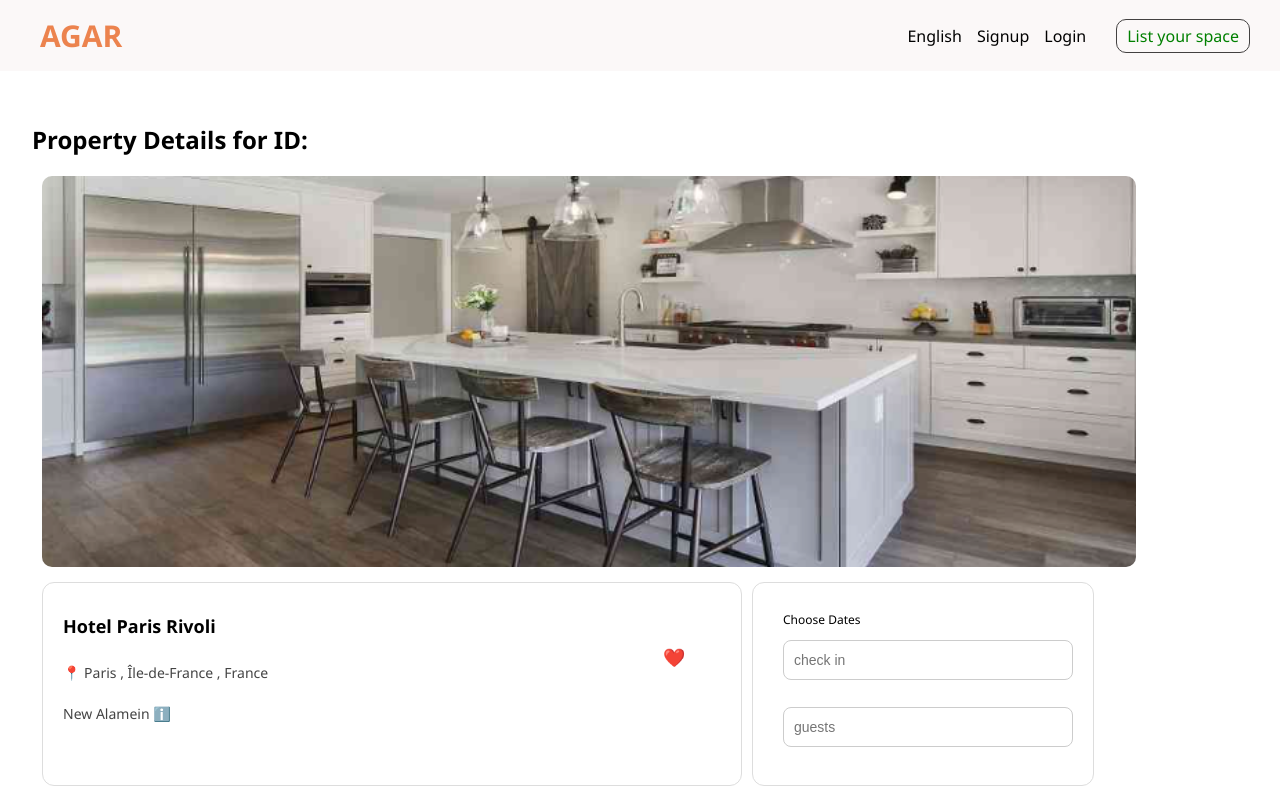
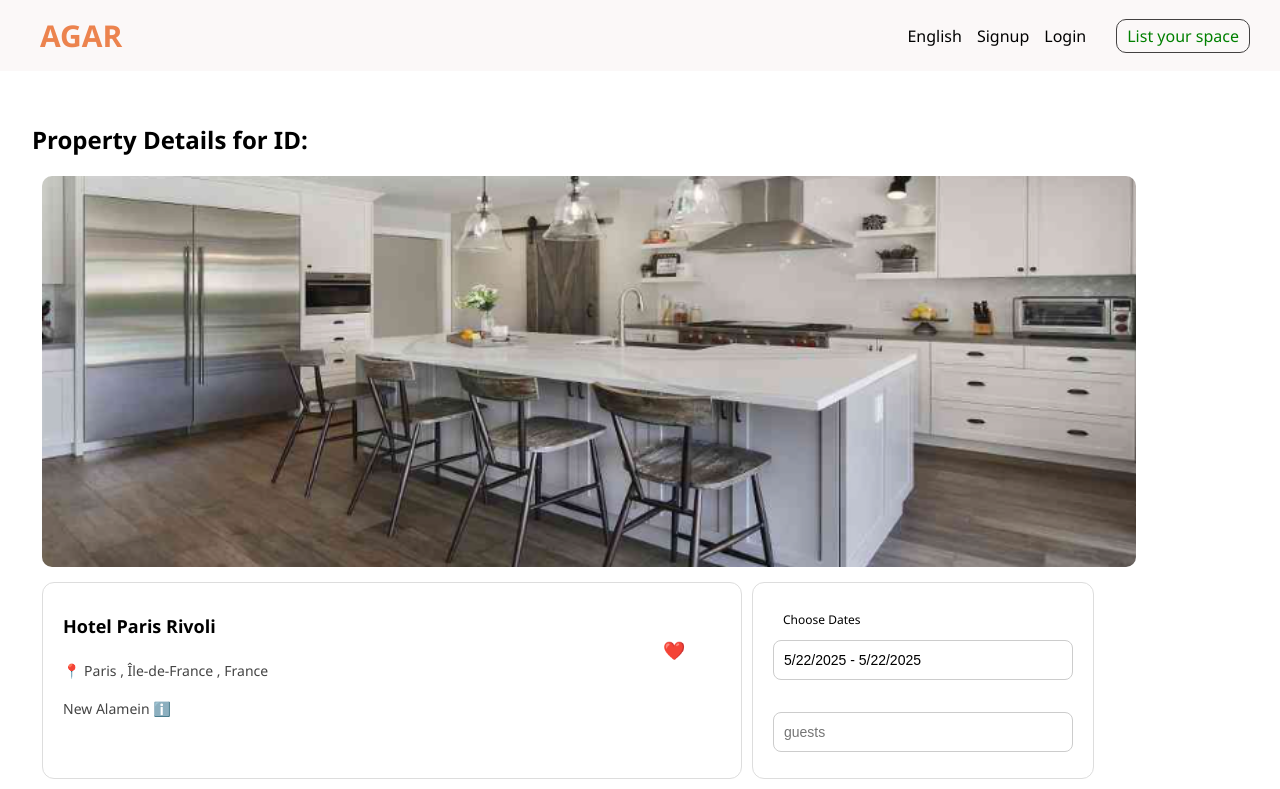
Before and after one commit to revyark/Property-listing-website, a React (Create React App) app: page /property/1 in a window 1280 px wide. Shown: the top 789 px of the page. Built offline with nearby package versions, Linux system fonts and the light colour scheme.

Commit message:
added dropdown check in dates and dummy listing page routed

```diff
--- a/src/App.js
+++ b/src/App.js
@@ -1,9 +1,10 @@
 import { createBrowserRouter, RouterProvider } from "react-router-dom";
-import RootLayout from "./components/RootLayout";
+import RootLayout from "./components/RootLayout.js";
 import Signup from "./components/signup";
 import Login from "./components/login";
 import Home from "./components/Home"; // This will hold your homepage content
 import PropertyDetails from "./components/PropertyDetails.js";
+import Listing from "./components/Listing.js";
 const router = createBrowserRouter([
   {
     path: "/",
@@ -12,6 +13,7 @@ const router = createBrowserRouter([
       { path: "", element: <Home /> }, // Homepage content
       { path: "signup", element: <Signup /> },
       { path: "login", element: <Login /> },
+      {path: "list",element: <Listing/>},
        { path: "property/:id", element: <PropertyDetails /> }
     ]
   },
--- a/src/components/CarosuelStyles.css
+++ b/src/components/CarosuelStyles.css
@@ -31,6 +31,7 @@
     font-size: 2.5rem;
     font-weight: bold;
     margin-bottom: 1rem;
+    color:white;
 }
 .carousel-subtitle {
     font-size: 1.25rem;
--- /dev/null
+++ b/src/components/Listing.js
@@ -0,0 +1,7 @@
+import React from 'react'
+
+export default function Listing() {
+  return (
+    <div>Listing</div>
+  )
+}
--- a/src/components/Navigation.js
+++ b/src/components/Navigation.js
@@ -13,7 +13,7 @@ function Navi(){
             <a href="/">English</a>
             <a href="/signup">Signup</a>
             <a href="/login">Login</a>
-            <a href="/login"><div className="list">List your space</div></a>
+            <a href="/list"><div className="list">List your space</div></a>
           </div>
         </nav>
         </>
--- a/src/components/PropertyDetails.css
+++ b/src/components/PropertyDetails.css
@@ -4,6 +4,11 @@
     border-radius: 10px;
 
 }
+.ct2 {
+  position: relative;
+  /* other styles */
+}
+
 .mainct{
     margin-top:10px;
     display: flex;
@@ -358,3 +363,11 @@
   height: auto;
   border-radius: 4px;
 }
+.calendar-dropdown {
+  position: absolute;
+  top: 60%;  /* right below input */
+  left: 0;
+  z-index: 1000;  /* higher than other elements */
+  background: white; /* or appropriate */
+  box-shadow: 0 4px 8px rgba(0,0,0,0.15);
+}
--- a/src/components/PropertyDetails.js
+++ b/src/components/PropertyDetails.js
@@ -4,6 +4,11 @@ import card1 from "./images/card1.png";
 import "./PropertyDetails.css";
 import user from "./images/user.jpg";
 import p5 from "./images/p5.jpg";
+import { DateRange } from 'react-date-range';
+import { enUS } from 'date-fns/locale';
+import 'react-date-range/dist/styles.css';
+import 'react-date-range/dist/theme/default.css';
+
 const PropertyDetails = () => {
   const { id } = useParams();
 
@@ -78,7 +83,20 @@ const PropertyDetails = () => {
     "Pets live on this property",
     "Wheelchair Accessible"
   ];
+  const [showCalendar, setShowCalendar] = useState(false);
+  const [dateRange, setDateRange] = useState([
+    {
+      startDate: new Date(),
+      endDate: new Date(),
+      key: 'selection',
+    },
+  ]);
 
+  const formatDisplay = () => {
+    const start = dateRange[0].startDate.toLocaleDateString();
+    const end = dateRange[0].endDate.toLocaleDateString();
+    return `${start} - ${end}`;
+  }
   return (
     <div style={{ padding: "2rem" }}>
       <h2>Property Details for ID: {id.title}</h2>
@@ -99,16 +117,31 @@ const PropertyDetails = () => {
           </div>
           <div className="favorite-icon">❤️</div>
         </div>
-        <div className="ct2">
-          <p className="p1">
-            Choose Dates
-          </p>
-          <p className="p1">
-            <input type="text" placeholder="check in" />
-            <br />
-            <br />
-            <input type="text" placeholder="guests" />
-          </p>
+        < div className="ct2">
+         <p className="p1">Choose Dates</p>
+      <div className="calendar-wrapper">
+        <input
+          type="text"
+          placeholder="Add dates"
+          className="calendar-input"
+          onClick={() => setShowCalendar(!showCalendar)}
+          readOnly
+          value={formatDisplay()}
+        />
+        {showCalendar && (
+          <div className="calendar-dropdown">
+            <DateRange
+              locale={enUS}
+              editableDateInputs={true}
+              onChange={item => setDateRange([item.selection])}
+              moveRangeOnFirstSelection={false}
+              ranges={dateRange}
+            />
+          </div>
+        )}
+      </div>
+      <br />
+      <input type="text" placeholder="guests" className="guest-input" />
         </div>
         <div className="ct3">🛏 16 beds</div>
         <div className="ct3">🛁 8 bathrooms</div>
@@ -303,4 +336,4 @@ const PropertyDetails = () => {
   );
 };
 
-export default PropertyDetails;
+export default PropertyDetails
```
